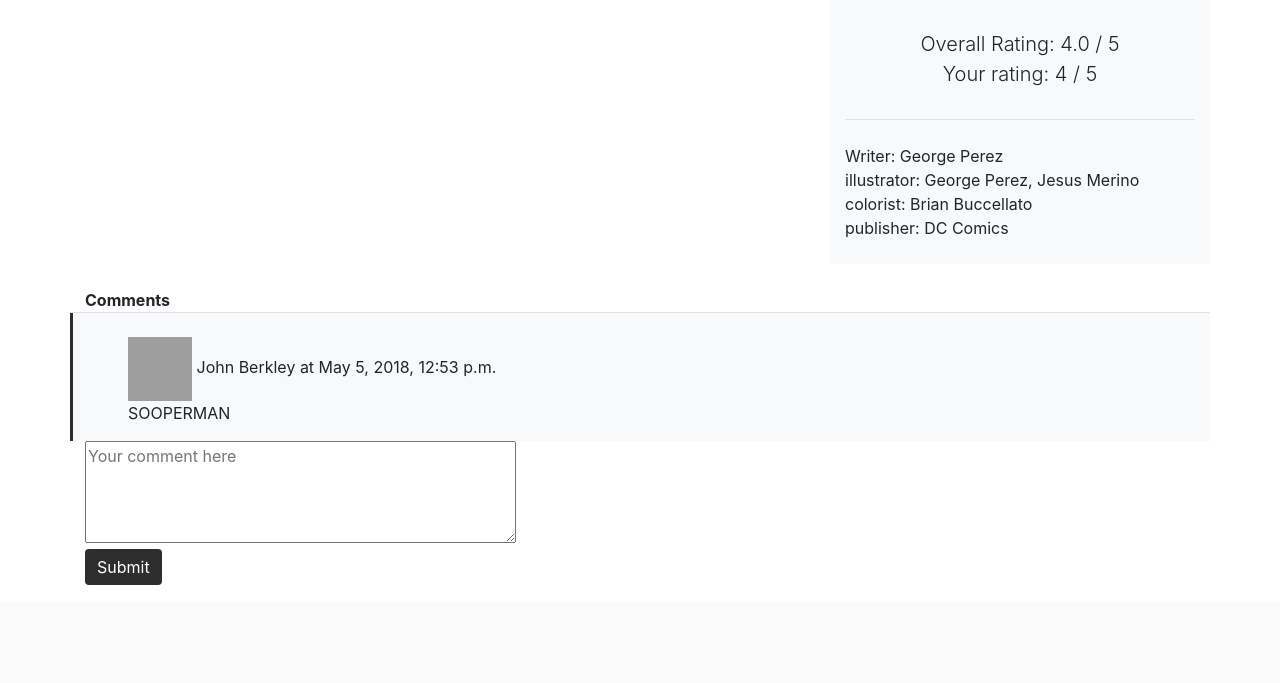
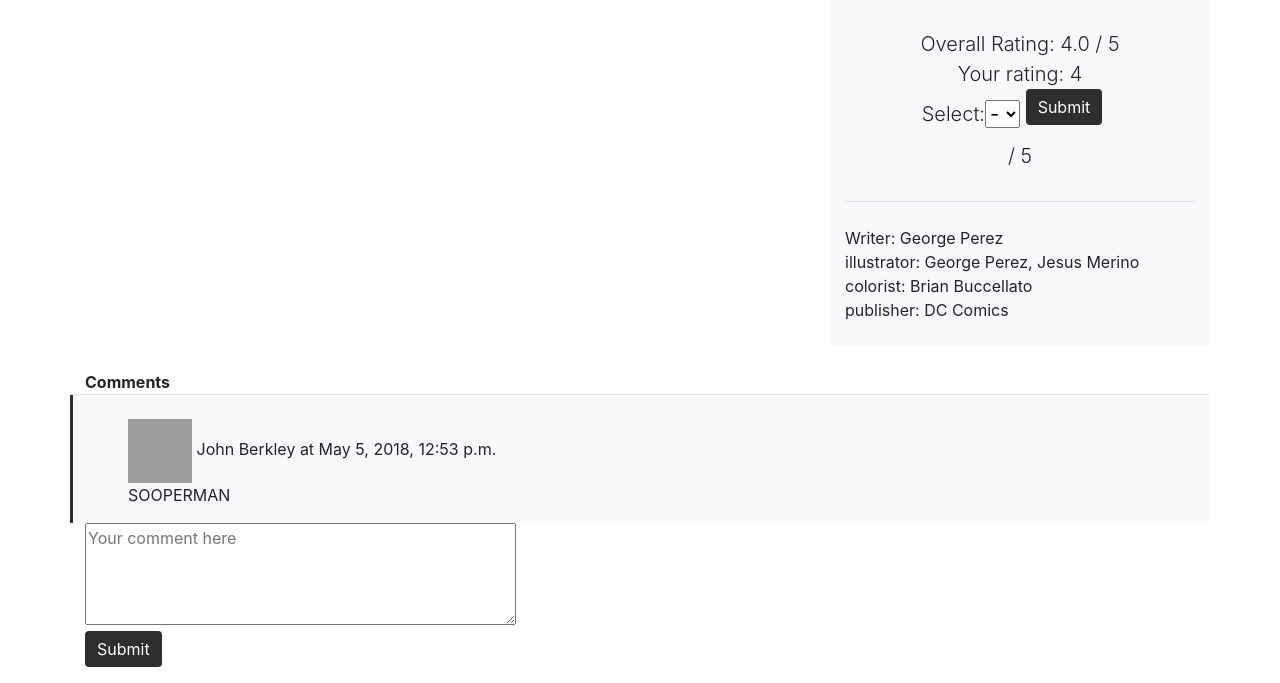
Before and after one commit to DigiTech-LLC/Comic-Vault, a Django app: page /comic/1/ in a window 1280 px wide. Shown: the part 449-1132 px from the top of the page. Before the commit the page ends 1034 px from the top, so only its background shows below. Run offline with Django 3.2, Linux system fonts and the light colour scheme; a user stored in the database is signed in; data comes from the database, SQL or seed files in the repository; both versions use the stored data as it was after the commit; some libraries are stand-ins or nearby versions; grey boxes are pictures that could not be loaded.

Commit message:
ratings overwrite per user

```diff
--- a/Vault/forms.py
+++ b/Vault/forms.py
@@ -123,7 +123,7 @@ class ComicCommentForm(forms.ModelForm):
 
 class ComicRatingForm(forms.Form):
     # (value, name in box)
-    CHOICES = ((1, '1',), (2, '2',), (3, '3',), (4, '4',), (5, '5',),)
+    CHOICES = ((-1, "-"), (1, '1',), (2, '2',), (3, '3',), (4, '4',), (5, '5',),)
     select = forms.CharField(widget=forms.Select(choices=CHOICES))
 
     class Meta:
--- a/Vault/templates/Vault/comic-page.html
+++ b/Vault/templates/Vault/comic-page.html
@@ -72,12 +72,18 @@
                 Your rating:
                 {% if user_rating %}
                   {{ user_rating.rating }}
+                  <form method="post">
+                      <div class="mr-3">
+                          {% csrf_token %}
+                          {{ comicratingform | bootstrap }}
+    		                  <input type="submit" value="Submit" name="ComicRating" class="btn btn-primary mb-3" style="background-color: #2E2E2E; border: none;"/>
+                      </div>
+		              </form>
                 {% else %}
                   <form method="post">
                       <div class="mr-3">
                           {% csrf_token %}
                           {{ comicratingform | bootstrap }}
-                          <input type="hidden" value="{{ post.id }}" name="id">
     		                  <input type="submit" value="Submit" name="ComicRating" class="btn btn-primary mb-3" style="background-color: #2E2E2E; border: none;"/>
                       </div>
 		              </form>
--- a/Vault/views.py
+++ b/Vault/views.py
@@ -41,12 +41,17 @@ def comicpage(request, id):
                 post.save()
                 comiccommentform = ComicCommentForm
         elif 'ComicRating' in request.POST:
+            #if currentUserRating exists use that as the post
             comicratingform = ComicRatingForm(request.POST)
             if comicratingform.is_valid():
-                post = Rating(user_profile_id_id = request.user.userprofile.id, comic_id_id = id)
-                # print(comicratingform.cleaned_data['select'])
-                post.rating = comicratingform.cleaned_data['select']
-                post.save()
+                print(comicratingform.cleaned_data['select'])
+                if comicratingform.cleaned_data['select'] != -1:
+                    Rating.objects.filter(user_profile_id_id = request.user.userprofile.id, comic_id_id = id).delete()
+                    Rating(user_profile_id_id = request.user.userprofile.id, comic_id_id = id)
+                    post = Rating(user_profile_id_id = request.user.userprofile.id, comic_id_id = id)
+                    # print(comicratingform.cleaned_data['select'])
+                    post.rating = comicratingform.cleaned_data['select']
+                    post.save()
                 comicratingform = ComicRatingForm
     else:
         comiccommentform = ComicCommentForm
```
Also changed, not shown: db.sqlite3.
